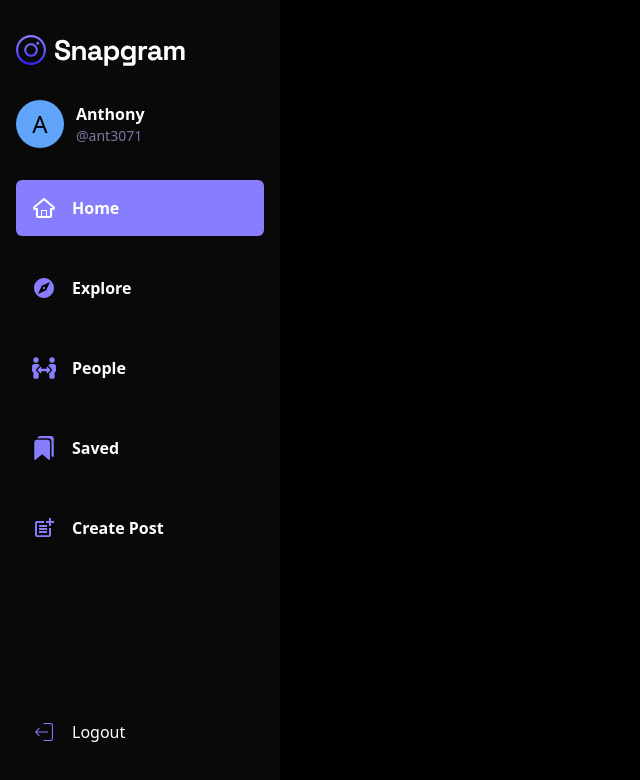
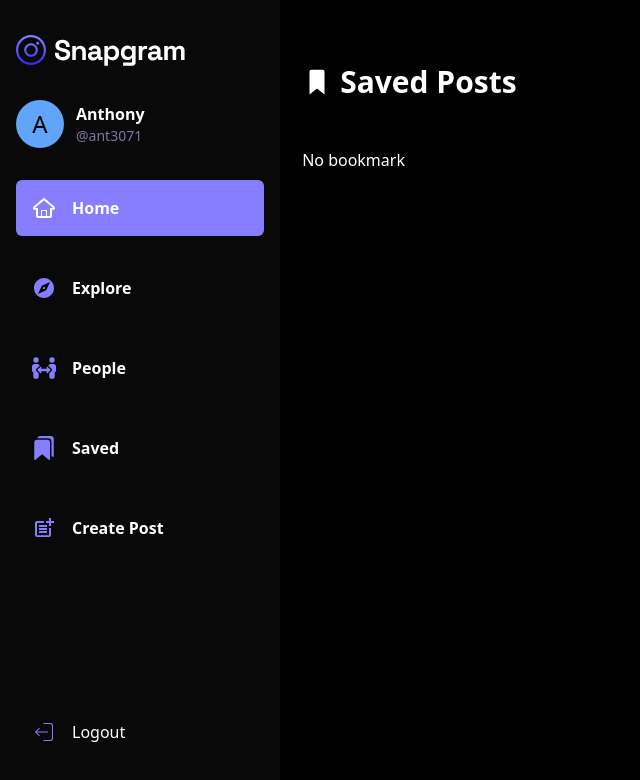
Before and after one commit to Cakinn1/mini-instagram-clone, a React (Create React App) app: page /saved in a window 1280 px wide. Shown: the top 780 px of the page, without its empty margins (0-640 px from the left). Built offline with nearby package versions, Linux system fonts and the light colour scheme.

Commit message:
finished saved post

```diff
--- a/src/App.tsx
+++ b/src/App.tsx
@@ -144,7 +144,7 @@ export default function App() {
             element={<Profile handleLikes={handleLikes} mainData={mainData} />}
           />
           <Route path="/update-profile/:username" element={<UpdateProfile />} />
-          <Route path="/bookmark" element={<Bookmarks />} />
+          <Route path="/saved" element={<Bookmarks bookmark={bookmark} />} />
         </Routes>
       </Router>
     </div>
--- a/src/components/Bookmarks.tsx
+++ b/src/components/Bookmarks.tsx
@@ -1,7 +1,33 @@
-import React from 'react'
+import { ResultsProps } from "../data/typings";
+import Post from "./Post";
+import { IoIosBookmark } from "react-icons/io";
 
-export default function Bookmarks() {
+interface BookmarkProps {
+  bookmark: ResultsProps[];
+}
+export default function Bookmarks(props: BookmarkProps) {
+  const { bookmark } = props;
+  console.log(bookmark);
   return (
-    <div>Bookmarks</div>
-  )
+    <div className="text-white space-y-12 p-16 w-full">
+      <div className="text-3xl flex gap-x-2 items-center  font-bold">
+        <IoIosBookmark />
+        <h1>Saved Posts</h1>
+      </div>
+      <div className="flex flex-wrap gap-x-6">
+        {bookmark.length > 0
+          ? bookmark.map((item) => {
+              return (
+                <Post
+                  username={item.user.username}
+                  photo={item.photo}
+                  id={item.id}
+                  savedPost={true}
+                />
+              );
+            })
+          : "No bookmark"}
+      </div>
+    </div>
+  );
 }
--- a/src/components/Post.tsx
+++ b/src/components/Post.tsx
@@ -4,26 +4,32 @@ import { CiBookmark } from "react-icons/ci";
 import { IoIosBookmark } from "react-icons/io";
 interface PostProps {
   photo: string;
-  likes: number;
-  bookmark: number;
-  handleLikes: (value: number) => void;
+  likes?: number;
+  bookmark?: number;
+  handleLikes?: (value: number) => void;
   id: number;
+  savedPost?: boolean;
+  username?: string
 }
 
 export default function Post(props: PostProps) {
-  const { bookmark, likes, photo, handleLikes, id } = props;
+  const { bookmark, likes, photo, handleLikes, id, savedPost, username } = props;
 
   return (
-    <div className="relative rounded-3xl   w-fit">
+    <div className="relative rounded-3xl mb-4  w-full lg:w-[48%] xl:w-[30%] ">
       <img
-        className={`h-[300px] rounded-3xl  w-[350px] object-cover `}
+        className={`h-[300px] rounded-3xl w-full  object-cover `}
         src={photo}
         alt=""
       />
       <div className="absolute w-full h-full top-0 bg-gradient-to-t from-black to-transparent bg-opacity-60  z-50"></div>
       <div className="absolute flex items-center gap-x-4 bottom-10 left-6  text-white z-50">
+        {savedPost ? (
+          <div className="w-12 h-12 bg-blue-400 rounded-full flex justify-center items-center">{username?.slice(0, 1).toUpperCase()}</div>
+        ) : (
+          <>
             <div
-          onClick={() => handleLikes(id)}
+              onClick={() => handleLikes && handleLikes(id)}
               className="flex items-center gap-x-2 cursor-pointer group "
             >
               <CiHeart className="text-lg group-hover:text-red-500 duration-300" />
@@ -32,6 +38,8 @@ export default function Post(props: PostProps) {
             <div className="flex items-center gap-x-2">
               <CiBookmark className="text-lg" />
             </div>
+          </>
+        )}
       </div>
     </div>
   );
```
Lines whose indentation alone changed are shown as unchanged.
